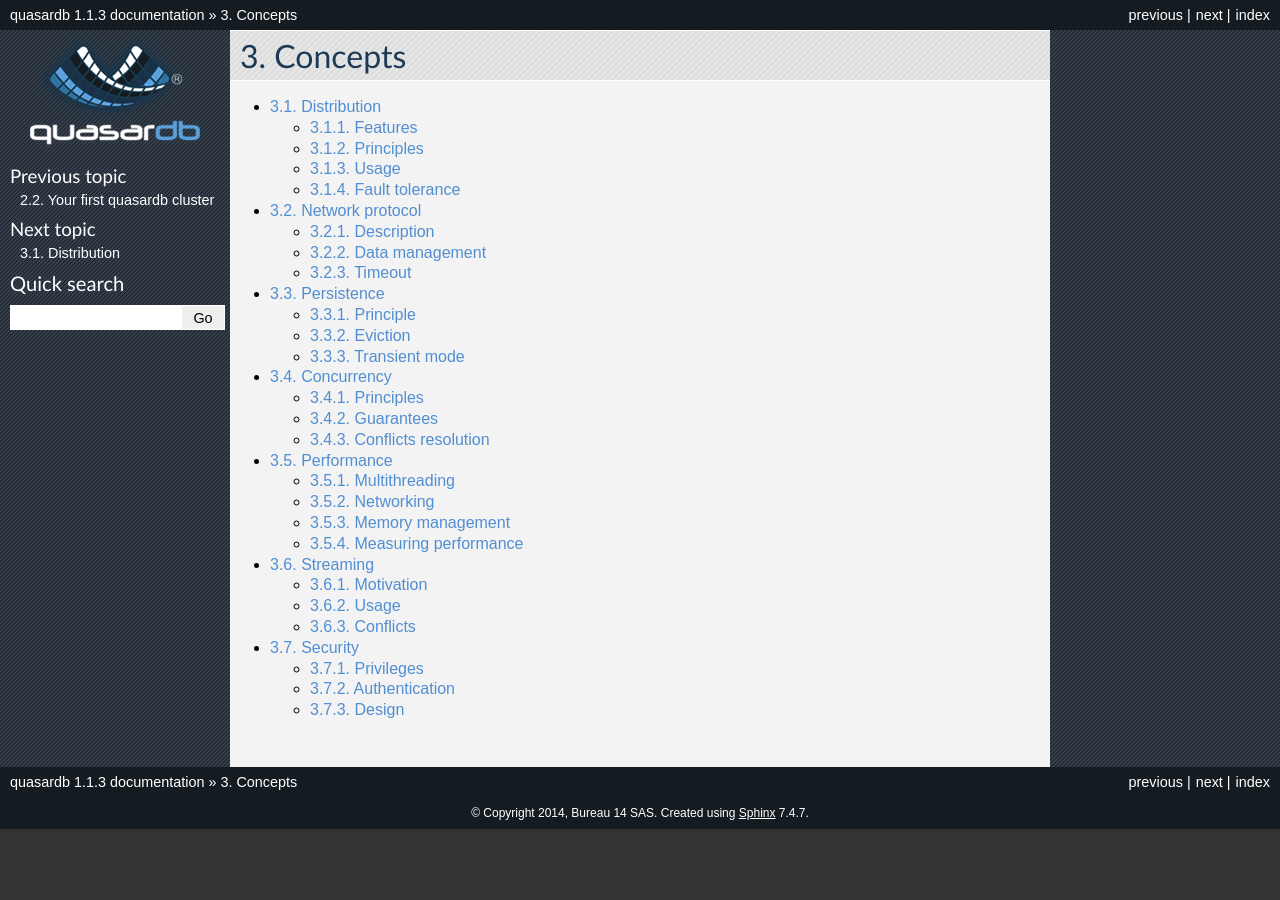
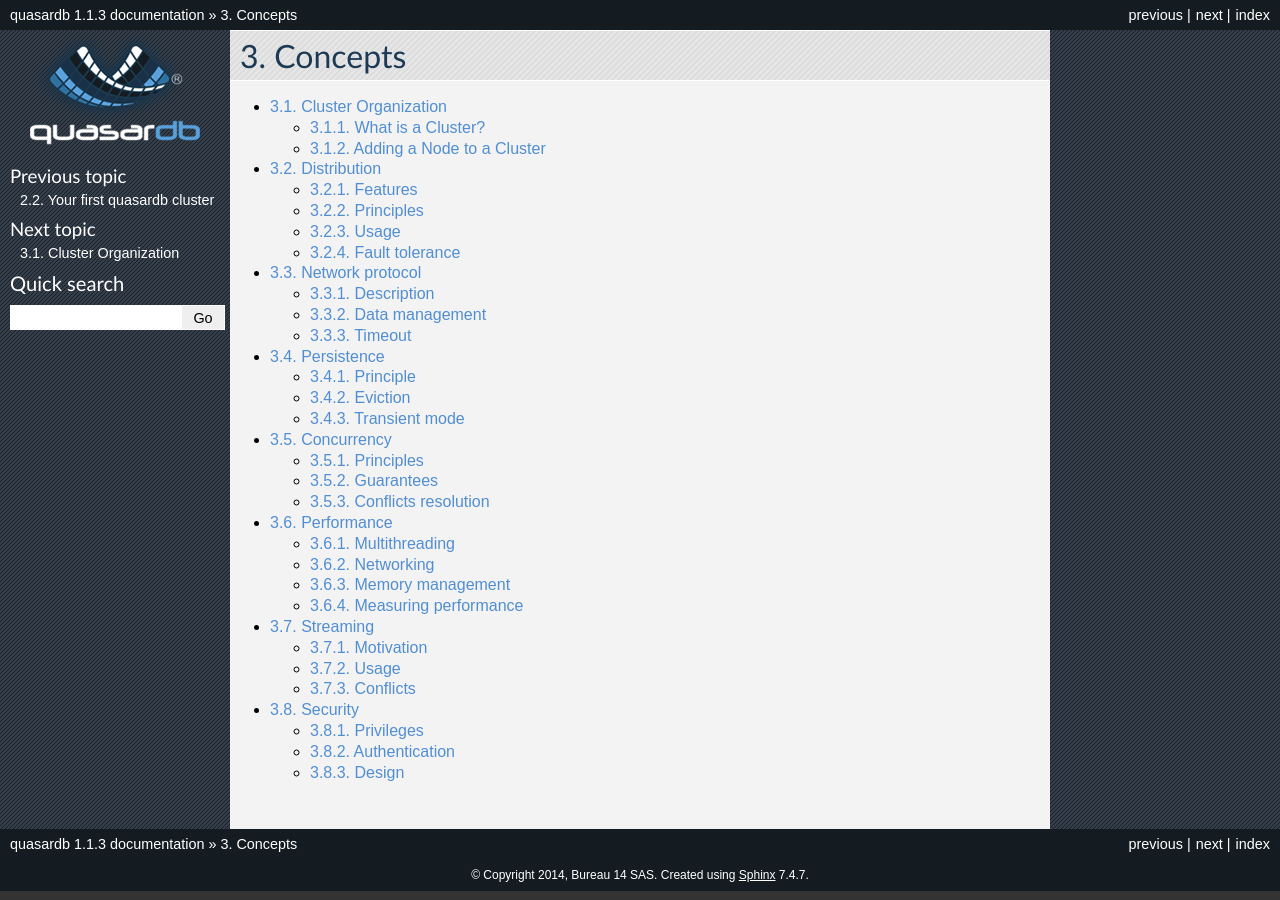
Before and after one commit to iltommi/qdb-documentation, a Sphinx documentation site: the page built from source/concepts/index.rst, in a window 1280 px wide. Built offline with Sphinx 7.4.7, drawn with Linux system fonts in a browser that asks for light colours; part of the change alters nothing that is shown.

Commit message:
Add cluster_organization page and initial graphics for visually showing how nodes get added to a cluster.

```diff
--- /dev/null
+++ b/source/concepts/cluster_organization.rst
@@ -0,0 +1,52 @@
+Cluster Organization
+====================
+
+.. ### "Cluster Organization" Content Plan
+   - Definition of the Cluster (show web bridge?)
+   - Definition of a node (show node details from web bridge?)
+   - Links between nodes, concepts of predecessor and successor
+   - Stabilization, reorganization into a ring (explain what happens for both adding and removing a node)
+   - Talk about cluster efficiency and performance
+   - The Client(s) - quick overview of what a client is, then refer to Data Transfer
+
+What is a Cluster?
+------------------
+
+A cluster is one or more nodes that communicate with each other to share and serve data. A node is any computer running qdbd, the quasardb daemon.
+
+.. Expand this section using the definitions of nodes, clusters, and links from a Chord perspective
+
+
+Adding a Node to a Cluster
+--------------------------
+
+.. figure:: qdb_add_node_process/01_qdb_cluster_at_start.png
+   :scale: 50%
+
+   Four nodes connected in a ring, forming an operational cluster.
+
+
+.. figure:: qdb_add_node_process/02_qdbd_add_node.png
+   :scale: 50%
+
+   A fifth node is created and peered to the node at IP address 192.168.1.134. This begins the process of stabilization.
+
+
+.. figure:: qdb_add_node_process/03_qdb_id_assignment.png
+   :scale: 50%
+
+   The fifth node receives a unique ID from the cluster, in this example, 4. In a production environment, the IDs will be randomized hashes and a node may be given an ID anywhere in the ring rather than at the end.
+
+   In the unlikely event that a new node is assigned an ID that has already been assigned to another node in the cluster, the new node will abort the join process. The cluster will remain unchanged.
+
+
+.. figure:: qdb_add_node_process/04_qdb_data_migration.png
+   :scale: 50%
+
+   The fifth node uses the predecessor and successor values of its neighbor nodes to move itself to its appropriate location within the cluster. In this example, it moves until it has a predecessor of 3 and a successor of 0. Then, the data is migrated based on the number of nodes and replication factor, in order to load balance across the cluster. During this period data is still accessible but the cluster may have degraded performance.
+
+
+.. figure:: qdb_add_node_process/05_qdb_cluster_at_end.png
+   :scale: 50%
+
+   Once the data migration is complete, stabilization is complete and the finished cluster has five nodes.
--- a/source/concepts/index.rst
+++ b/source/concepts/index.rst
@@ -4,6 +4,7 @@ Concepts
 .. toctree::
    :maxdepth: 2
 
+   cluster_organization
    distribution
    protocol
    persistence
```
Also changed, not shown: source/concepts/qdb_add_node_process/01_qdb_cluster_at_start.png (added), source/concepts/qdb_add_node_process/02_qdbd_add_node.png (added), source/concepts/qdb_add_node_process/03_qdb_id_assignment.png (added), source/concepts/qdb_add_node_process/04_qdb_data_migration.png (added), source/concepts/qdb_add_node_process/05_qdb_cluster_at_end.png (added), source/concepts/qdb_add_node_process/originals/01_qdb_cluster_at_start.svg (added), source/concepts/qdb_add_node_process/originals/02_qdbd_add_node.svg (added), source/concepts/qdb_add_node_process/originals/03_qdb_id_assignment.svg (added), source/concepts/qdb_add_node_process/originals/04_qdb_data_migration.svg (added), source/concepts/qdb_add_node_process/originals/05_qdb_cluster_at_end.svg (added).
